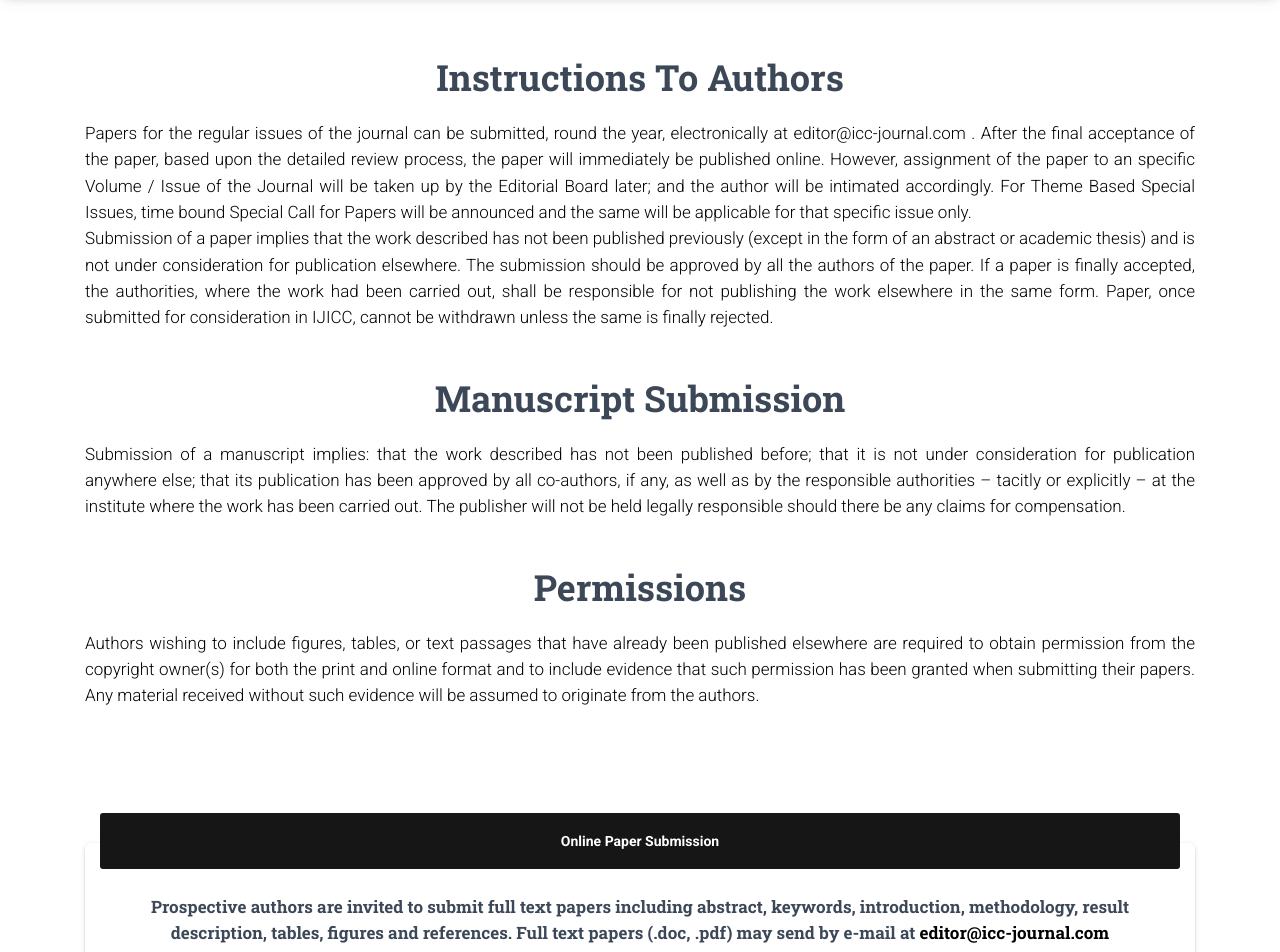
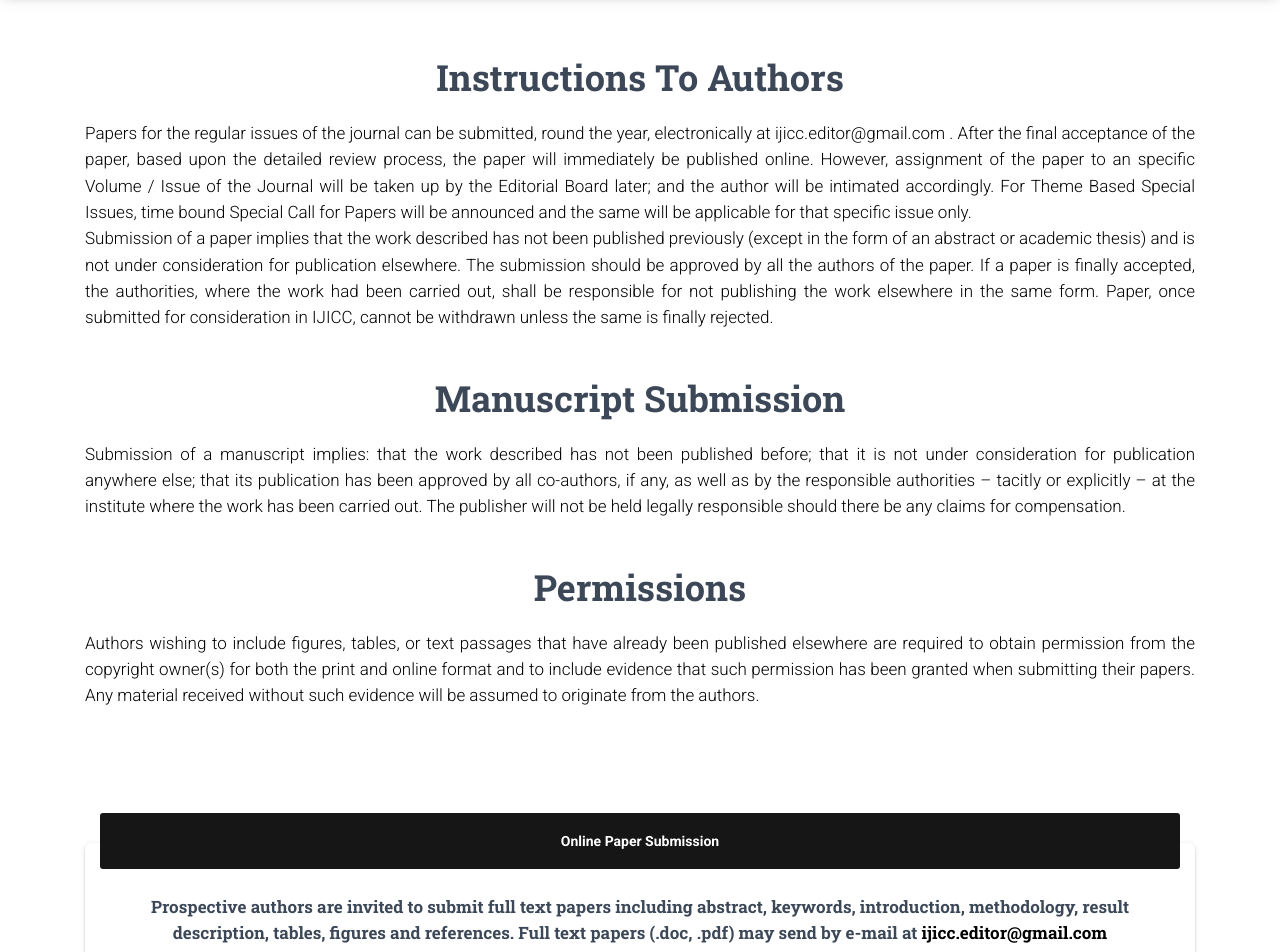
Before and after one commit to snitin315/icc-journal-website, a Next.js app: page /paper-submission/instruction-to-authors in a window 1280 px wide. Shown: the part 80-1032 px from the top of the page. Built offline with nearby package versions, Linux system fonts and the light colour scheme.

Commit message:
fix email

```diff
--- a/pages-sections/CallForPapers-Sections/Special.js
+++ b/pages-sections/CallForPapers-Sections/Special.js
@@ -64,7 +64,7 @@ export default function Special() {
           <CardFooter className={classes.textMuted}>
             <h6 className={classes.description}>
               If you would like to propose a Special Issue and be the Lead Guest Editor, please
-              prepare a Proposal and send to <a> editor@icc-journal.com </a>
+              prepare a Proposal and send to <a> ijicc.editor@gmail.com </a>
             </h6>
           </CardFooter>
         </Card>
--- a/pages-sections/PaperSubmission-Sections/Instruction.js
+++ b/pages-sections/PaperSubmission-Sections/Instruction.js
@@ -37,7 +37,7 @@ export default function Instruction() {
           <h2 className={classes.title}> Instructions To Authors</h2>
           <h5 className={classes.description} style={justify}>
             Papers for the regular issues of the journal can be submitted, round the year,
-            electronically at <a> editor@icc-journal.com</a> . After the final acceptance of the
+            electronically at <a> ijicc.editor@gmail.com</a> . After the final acceptance of the
             paper, based upon the detailed review process, the paper will immediately be published
             online. However, assignment of the paper to an specific Volume / Issue of the Journal
             will be taken up by the Editorial Board later; and the author will be intimated
--- a/pages-sections/PaperSubmission-Sections/PaperSubmissionTemplate.js
+++ b/pages-sections/PaperSubmission-Sections/PaperSubmissionTemplate.js
@@ -49,10 +49,10 @@ export default function Instruction() {
                 Prospective authors are invited to submit full text papers including abstract,
                 keywords, introduction, methodology, result description, tables, figures and
                 references. Full text papers (.doc, .pdf) may send by e-mail at{' '}
-                <a> editor@icc-journal.com </a>
+                <a> ijicc.editor@gmail.com </a>
               </h5>
               <h6>Paper Template of it is available. CLick the button below.</h6>
-              <Button color="primary">
+              <Button color="primary" target="_blank" href="https://drive.google.com/file/d/1R8ZlvIia2s5EpOK44Sh73xZRi4B0c7Av/view?usp=sharing">
                 {' '}
                 <strong> Get Paper Template</strong>
               </Button>
```
